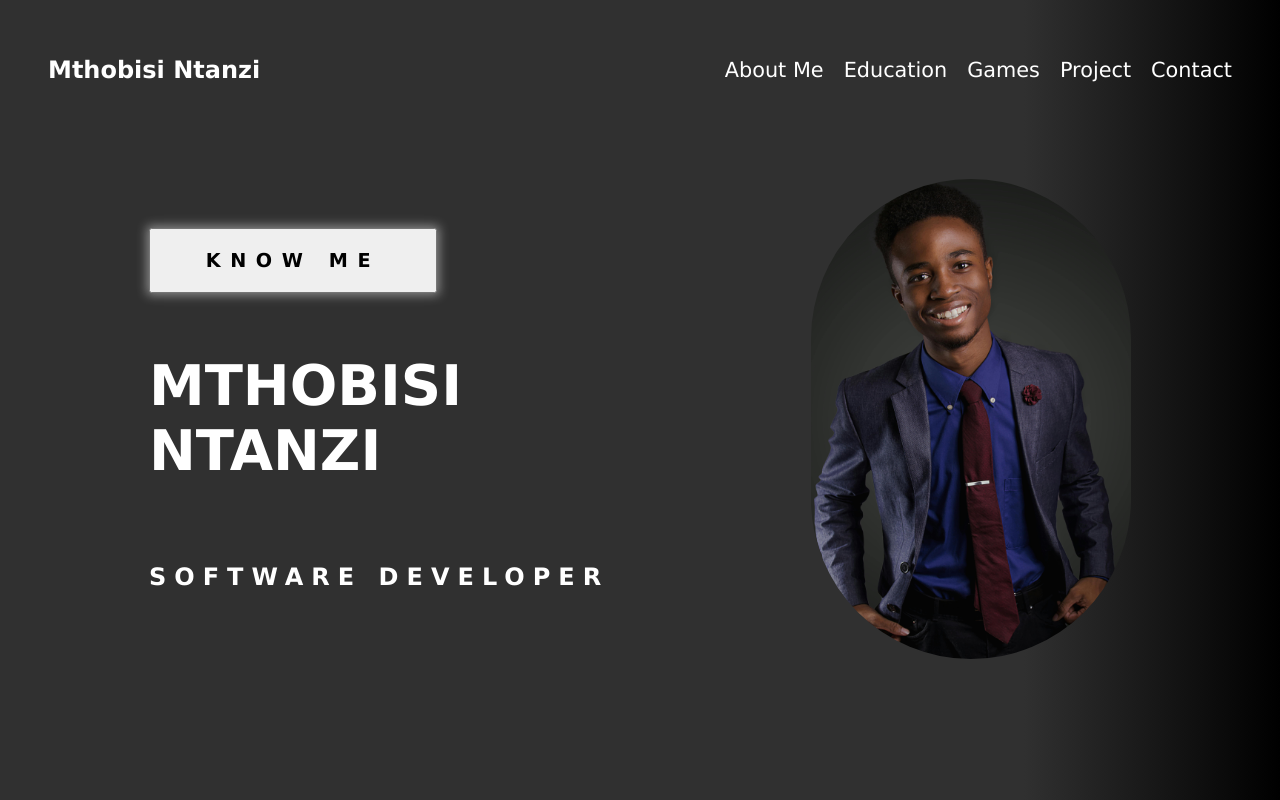
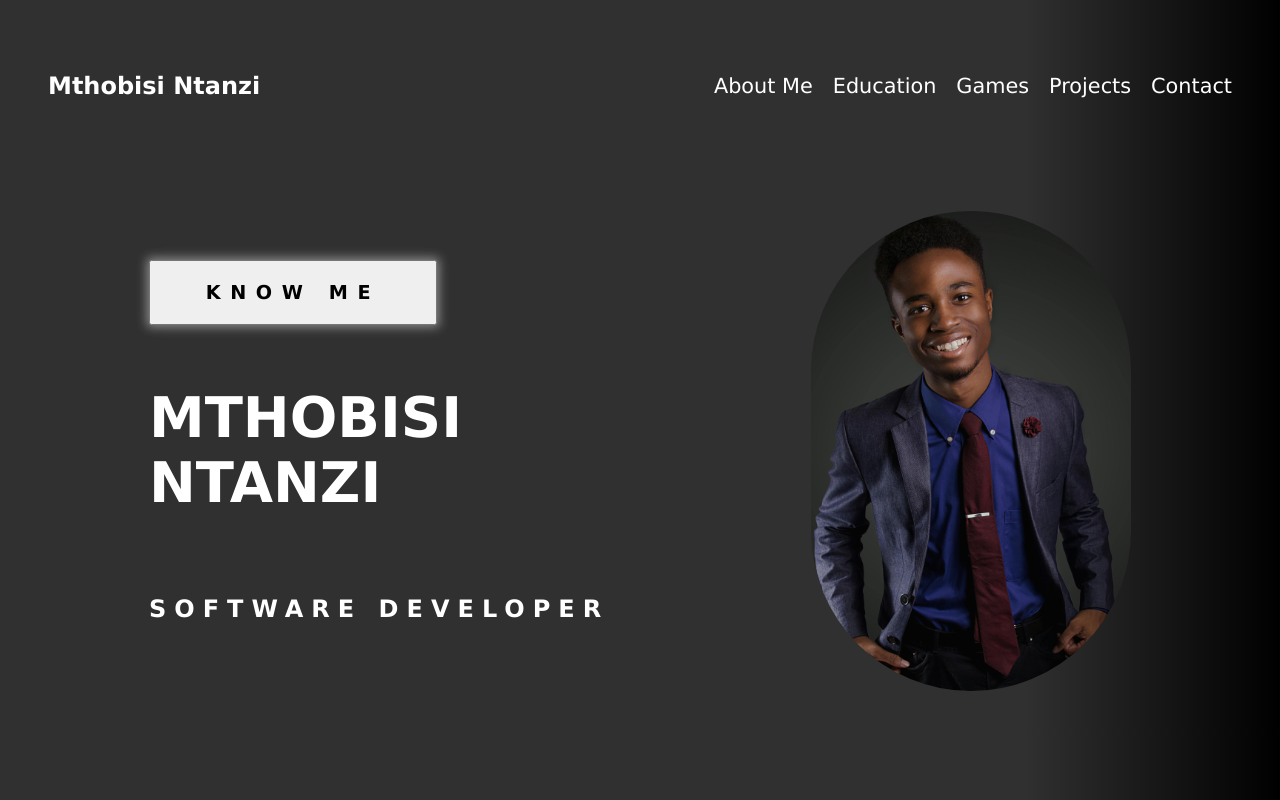
Before and after one commit to MthoNtanzi/portfolio, a Vue app: page / in a window 1280 px wide. Built offline with nearby package versions, Linux system fonts and the light colour scheme.

Commit message:
Play around with the background

```diff
--- a/src/App.vue
+++ b/src/App.vue
@@ -1,6 +1,5 @@
 <template>
   <Navbar />
-
   <RouterView />
 </template>
 
--- a/src/assets/global.css
+++ b/src/assets/global.css
@@ -3,21 +3,27 @@
     font-family: Verdana, Geneva, Tahoma, sans-serif;
 }
 
+html{
+    background: rgb(0,0,0);
+    background: linear-gradient(270deg, rgba(0,0,0,1) 0%, rgba(48,48,48,1) 20%);
+}
+
 body{
     padding: 0;
     margin: 0;
-    background: rgb(0,0,0);
-    background: linear-gradient(270deg, rgba(0,0,0,1) 0%, rgba(48,48,48,1) 20%);
+
     color: white;
     overflow: hidden;
     overflow-y: scroll;
+
+    background-repeat: no-repeat;
+    background-position: 90%;
+    background-size: 4% 80%;
 }
 
 .main{
     padding: 2rem 5rem;
     min-height: 70vh;
-    /* background-image: url("../assets/img/bgImg.png");
-    background-repeat: no-repeat;
-    background-position: 80%;
-    background-size: 4% 80%; */
+    max-width: 1360px;
+
 }
--- a/src/components/Navbar.vue
+++ b/src/components/Navbar.vue
@@ -5,8 +5,8 @@
         <ul class="navbar-links">
             <li><router-link to="/about">About Me</router-link></li>
             <li><router-link to="/education">Education</router-link></li>
-            <li><router-link to="/experience">Games</router-link></li>
-            <li><router-link to="/project">Project</router-link></li>
+            <li><router-link to="/games">Games</router-link></li>
+            <li><router-link to="/projects">Projects</router-link></li>
             <li><router-link to="/contact">Contact</router-link></li>
         </ul>
     </nav>
@@ -17,7 +17,7 @@
     display: flex;
     justify-content: space-between;
     align-items: center;
-    margin: 0.8rem 0;
+    margin: 1.8rem 0;
     padding:1.8rem 3rem;
     color: #fff;
     /* background: rgb(0,0,0);
--- a/src/router/index.js
+++ b/src/router/index.js
@@ -3,6 +3,7 @@ import HomeView from '../views/HomeView.vue'
 import About from '../views/AboutMe.vue'
 import Education from '../views/Education.vue'
 import Games from '../views/Games.vue'
+import Conatct from '../views/Contact.vue'
 
 const router = createRouter({
   history: createWebHistory(import.meta.env.BASE_URL),
--- /dev/null
+++ b/src/views/Contact.vue
@@ -0,0 +1,13 @@
+<template>
+    <div class="main">
+        <img src="../assets/img/phone.png" alt="picture of a telephone">
+        <div>
+            <h1>CONTACT ME</h1>
+            <ul>
+                <li>
+                    <img src="" alt="">
+                </li>
+            </ul>
+        </div>
+    </div>
+</template>
--- a/src/views/HomeView.vue
+++ b/src/views/HomeView.vue
@@ -1,7 +1,7 @@
 <template>
   <div class="main homePage">
     <div class="intro">
-      <button><router-link class="knowMe" to="/about">Know Me</router-link></button>
+      <router-link class="knowMe" to="/about"><button>Know Me</button></router-link>
       <h1>Mthobisi<br/> Ntanzi</h1>
       <h2>Software Developer</h2>
     </div>
```
Also changed, not shown: src/assets/img/contact.png (added), src/assets/img/phone.png (added).
